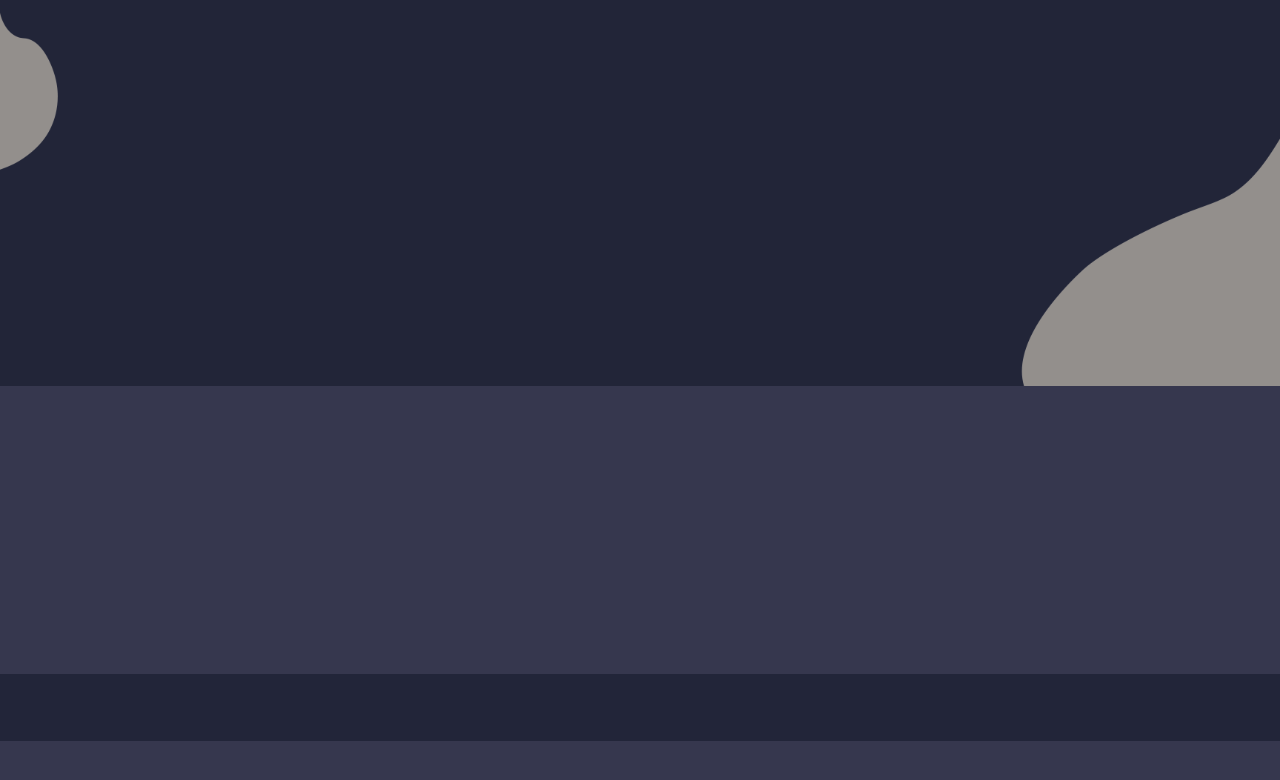
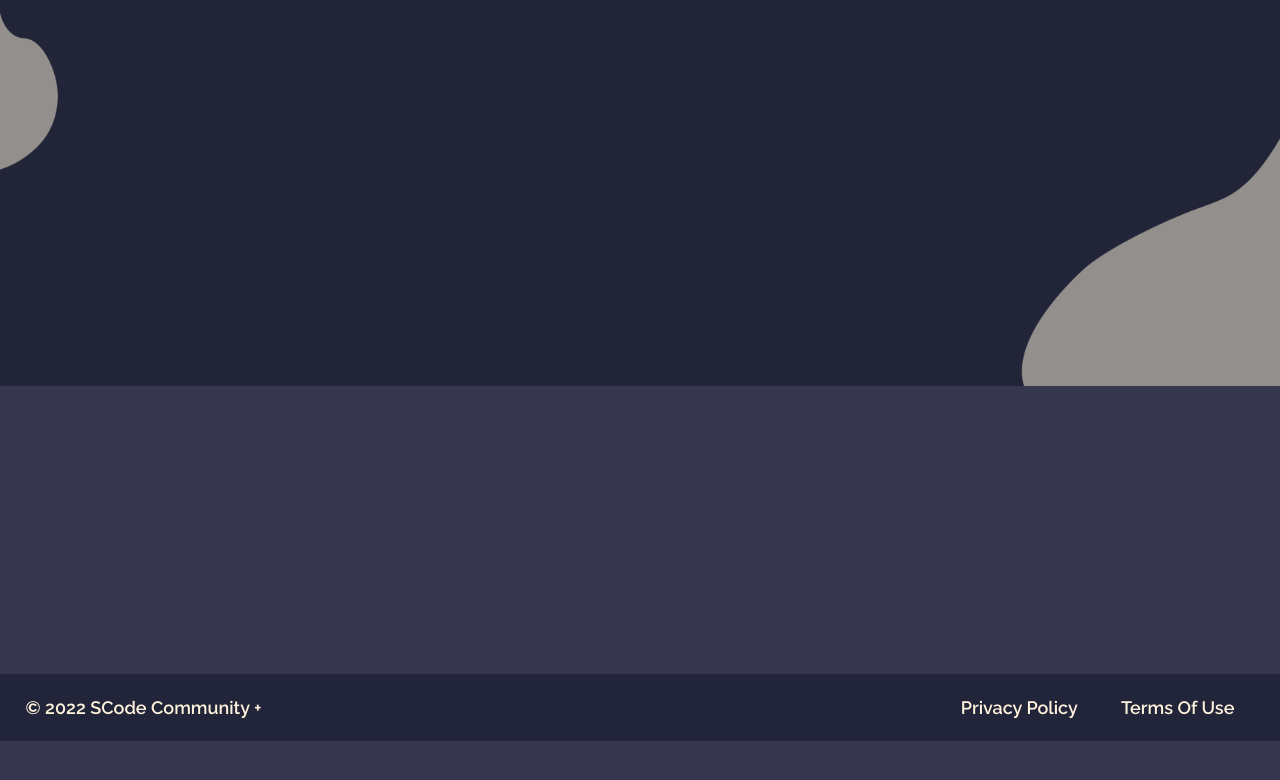
Before and after one commit to Scode-Community/Community-Website, a plain HTML site: page index.html in a window 1280 px wide. Shown: the part 2014-2794 px from the top of the page. Drawn offline with nearby package versions, Linux system fonts and the light colour scheme.

Commit message:
v.1.6.nr
[Fixes]
- Navigation bar now in center
- Footer Credits almost complete

```diff
--- a/index.html
+++ b/index.html
@@ -2,7 +2,7 @@
 <html lang="en">
 <!--
     Project: 1 - Community Website
-    Version: 1.5-1.nr
+    Version: 1.6.nr
     Website Status: Not Responsive
     Buttons: Some are not working due to lack of pages/div (Work in Progress)
     UI/UX: Kinda Clean?
@@ -23,14 +23,12 @@
 <!--Start Of Website-->
 
 <body>
-    <!--Header needs work: Needs to be on Top all the time-->
 
     <Header>
         <nav class="navbar">
             <div class="logo">
                 <img src="Resources/logotop.png" alt="SCode Communtiy +" class="icon">
             </div>
-            <!--bar needs alignment-->
             <div class="links">
                 <ul class="bar">
                     <!--instead of opening a new page this will now scroll down to a specific Div-->
@@ -62,7 +60,19 @@
     <footer>
         <div class="footerlyr1">
             <div class="bottomstuff">
-
+                <Div class="copyright">
+                    <h2>© 2022 SCode Community + </h2>
+                </Div>
+                <div class="PPTOS">
+                    <ul>
+                        <li>
+                            <H2>Privacy Policy</H2>
+                        </li>
+                        <li>
+                            <h2>Terms Of Use</h2>
+                        </li>
+                    </ul>
+                </div>
             </div>
         </div>
     </footer>
--- a/style.css
+++ b/style.css
@@ -1,4 +1,4 @@
-@import url('https://fonts.googleapis.com/css2?family=Raleway:wght@500;600&display=swap');
+@import url('https://fonts.googleapis.com/css2?family=Raleway:wght@200;500;600&display=swap');
 * {
     box-sizing: border-box;
     margin: 0;
@@ -42,6 +42,7 @@ body::-webkit-scrollbar-thumb {
     width: 100%;
     font-family: 'Raleway', sans-serif;
     font-weight: 600;
+    font-size: 20px;
     display: flex;
     box-shadow: 0px 0px 20px 5px rgba(0, 0, 0, 0.493);
     justify-content: space-between;
@@ -58,13 +59,6 @@ body::-webkit-scrollbar-thumb {
     display: inline-block;
 }
 
-.links {
-    display: inline-block;
-    align-items: center;
-    left: 50%;
-    right: 50%;
-}
-
 .icon {
     width: 30px;
     height: 30px;
@@ -77,10 +71,12 @@ a {
 
 .bar {
     list-style: none;
+    position: relative;
+    left: 20%;
+    right: 50%;
 }
 
 .bar li,
-.discordbtn,
 button {
     display: inline-block;
     padding: 0px 20px;
@@ -93,8 +89,9 @@ button {
 button {
     font-family: 'Raleway', sans-serif;
     font-weight: 500;
+    font-size: 20px;
     width: fit-content;
-    height: 50px;
+    height: 60px;
     padding: 0 25px;
     background-color: #222539;
     border-radius: 5px;
@@ -169,6 +166,9 @@ button:hover {
     width: auto;
     height: 20%;
     margin-top: 20%;
+    justify-content: space-between;
+    align-items: center;
+    display: flex;
 }
 
 .hometop {
@@ -182,3 +182,22 @@ button:hover {
     height: fit-content;
     width: fit-content;
 }
+
+.PPTOS,
+.copyright {
+    padding: 0 2%;
+    font-family: 'Raleway', sans-serif;
+    font-weight: 200;
+    font-size: 12px;
+    color: #fff3dc;
+}
+
+.copyright {
+    display: inline-block;
+}
+
+.PPTOS li {
+    display: inline-block;
+    padding: 0px 20px;
+    list-style: none;
+}
```
